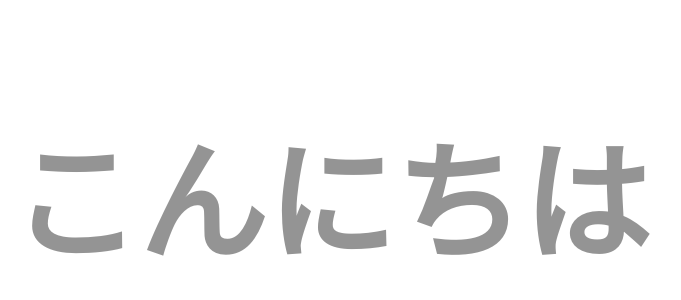
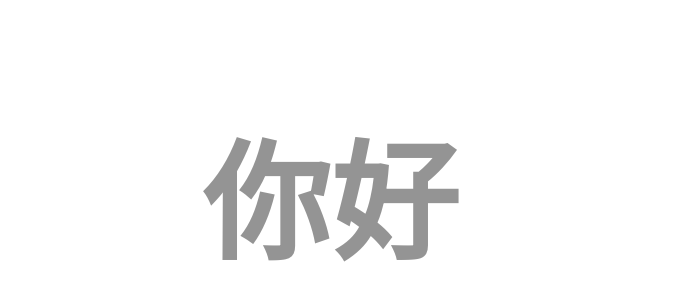
Before and after one commit to tanmay-tiwari-20/HackShastra2.0, a Next.js app: page / in a window 1280 px wide. Shown: the part 222-522 px from the top of the page, without its empty margins (310-991 px from the left). Built offline with nearby package versions, Linux system fonts and the light colour scheme.

Commit message:
Preloader

```diff
--- a/components/Preloader.tsx
+++ b/components/Preloader.tsx
@@ -3,19 +3,15 @@ import { motion, AnimatePresence } from "framer-motion";
 
 const greetings = [
   { text: "Hello" },
+  { text: "ਸਤ ਸ੍ਰੀ ਅਕਾਲ" },
+  { text: "ہیلو" },
+  { text: "Bonjour" },
+  { text: "হ্যালো" },
+  { text: "Ciao" },
+  { text: "வணக்கம்" },
+  { text: "こんにちは" },
+  { text: "你好" },
   { text: "नमस्ते" },
-  { text: "Bonjour" },
-  { text: "Hola" },
-  { text: "Ciao" },
-  { text: "Hallo" },
-  { text: "Olá" },
-  { text: "Привет" },
-  { text: "こんにちは" },
-  { text: "안녕하세요" },
-  { text: "你好" },
-  { text: "مرحبا" },
-  { text: "Sawubona" },
-  { text: "Jambo" },
 ];
 
 export const Preloader = ({ onComplete }: { onComplete?: () => void }) => {
```
